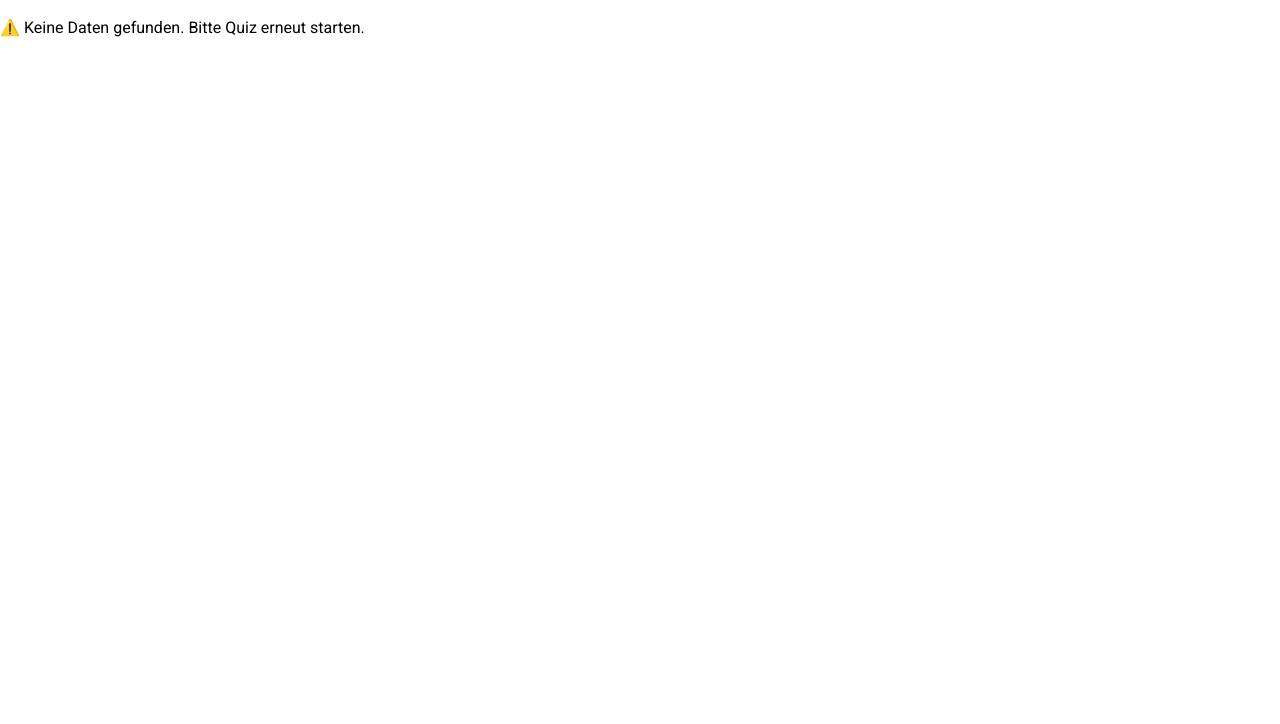
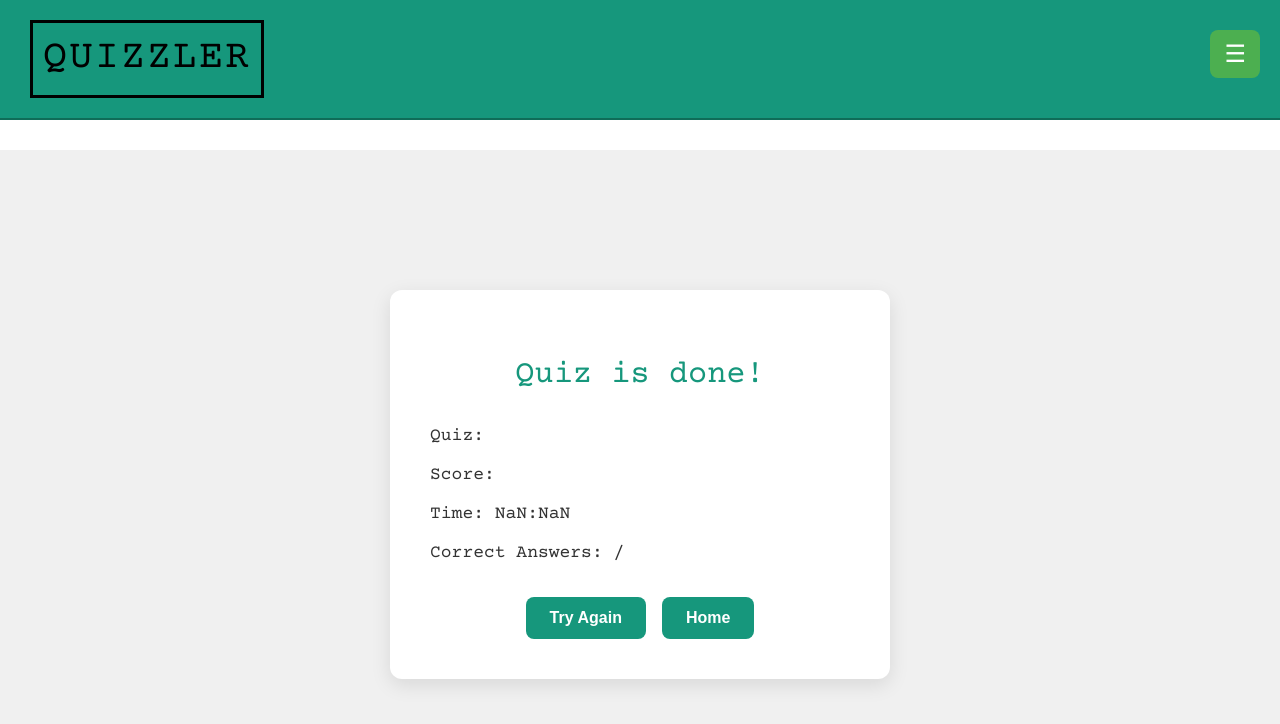
Before and after one commit to MatthaeusDormeyer/Quizzler, a React (Vite) app: page /result in a window 1280 px wide. Shown: the top 724 px of the page. Built offline with nearby package versions, Linux system fonts and the light colour scheme.

Commit message:
Burger button is on the Result screen

```diff
--- a/src/pages/ResultWrapper.jsx
+++ b/src/pages/ResultWrapper.jsx
@@ -1,25 +1,42 @@
 import { useLocation, useNavigate } from "react-router-dom";
+import { useState } from "react";
 import Result from "./Result";
+import Header from "./Header";
+import Sidebar from "../components/Sidebar";
 
 export default function ResultWrapper() {
   const location = useLocation();
   const navigate = useNavigate();
+  const [sidebarOpen, setSidebarOpen] = useState(false);
 
   const { correctAnswers, totalQuestions, topicName, topicId, elapsedSeconds } =
     location.state || {};
 
-  if (!correctAnswers && !totalQuestions) {
-    return <p>⚠️ Keine Daten gefunden. Bitte Quiz erneut starten.</p>;
-  }
+  return (
+    <div style={{ display: "flex" }}>
+      <Sidebar
+        open={sidebarOpen}
+        toggle={() => setSidebarOpen((prev) => !prev)}
+        onLogout={() => {
+          localStorage.removeItem("token");
+          navigate("/login");
+        }}
+        setActiveScreen={() => navigate("/home")}
+      />
 
-  return (
+      <div style={{ flex: 1 }}>
+        <Header />
+        <main style={{ paddingTop: "150px" }}>
           <Result
             correctAnswers={correctAnswers}
             totalQuestions={totalQuestions}
             topicName={topicName}
             topicId={topicId}
+            elapsedSeconds={elapsedSeconds}
             onRetry={() => navigate(`/quiz/${topicId}`)}
-      elapsedSeconds={elapsedSeconds}
           />
+        </main>
+      </div>
+    </div>
   );
 }
```
Lines whose indentation alone changed are shown as unchanged.
